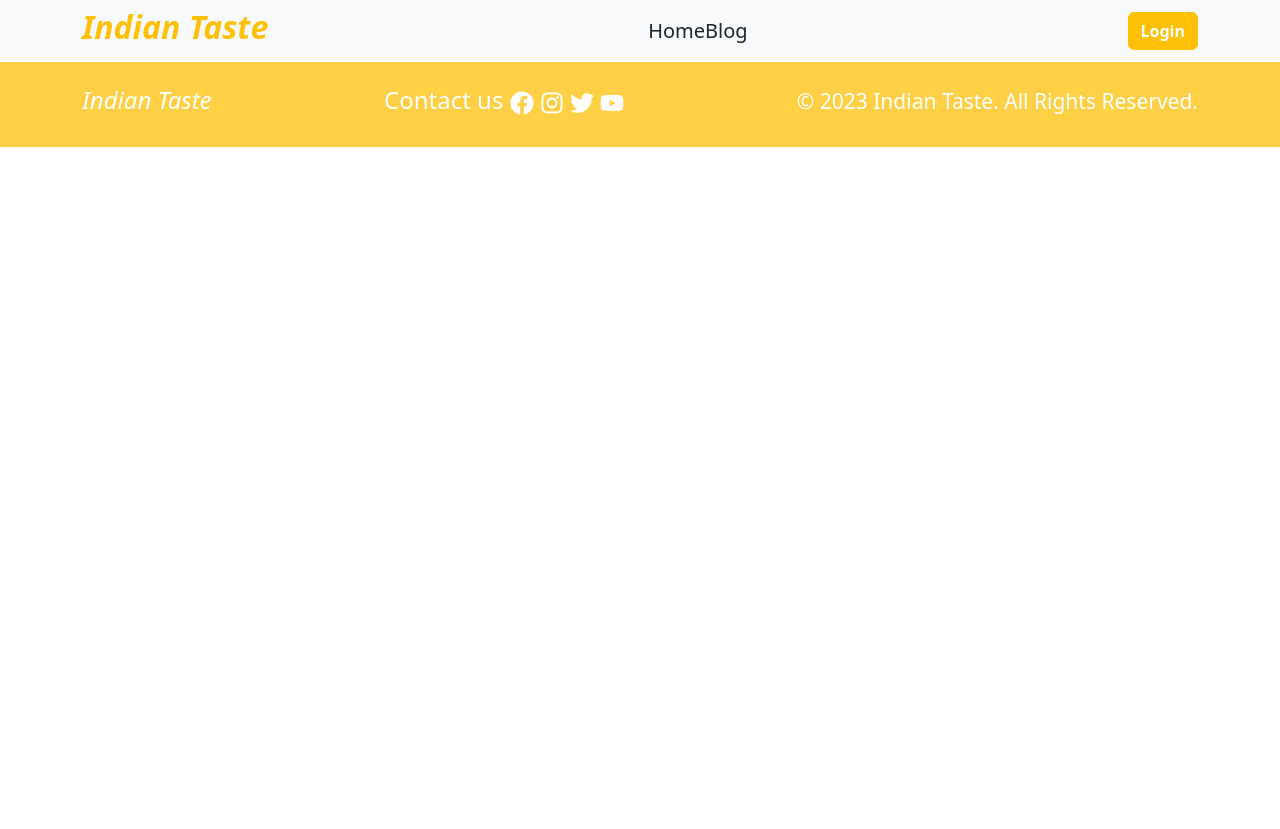
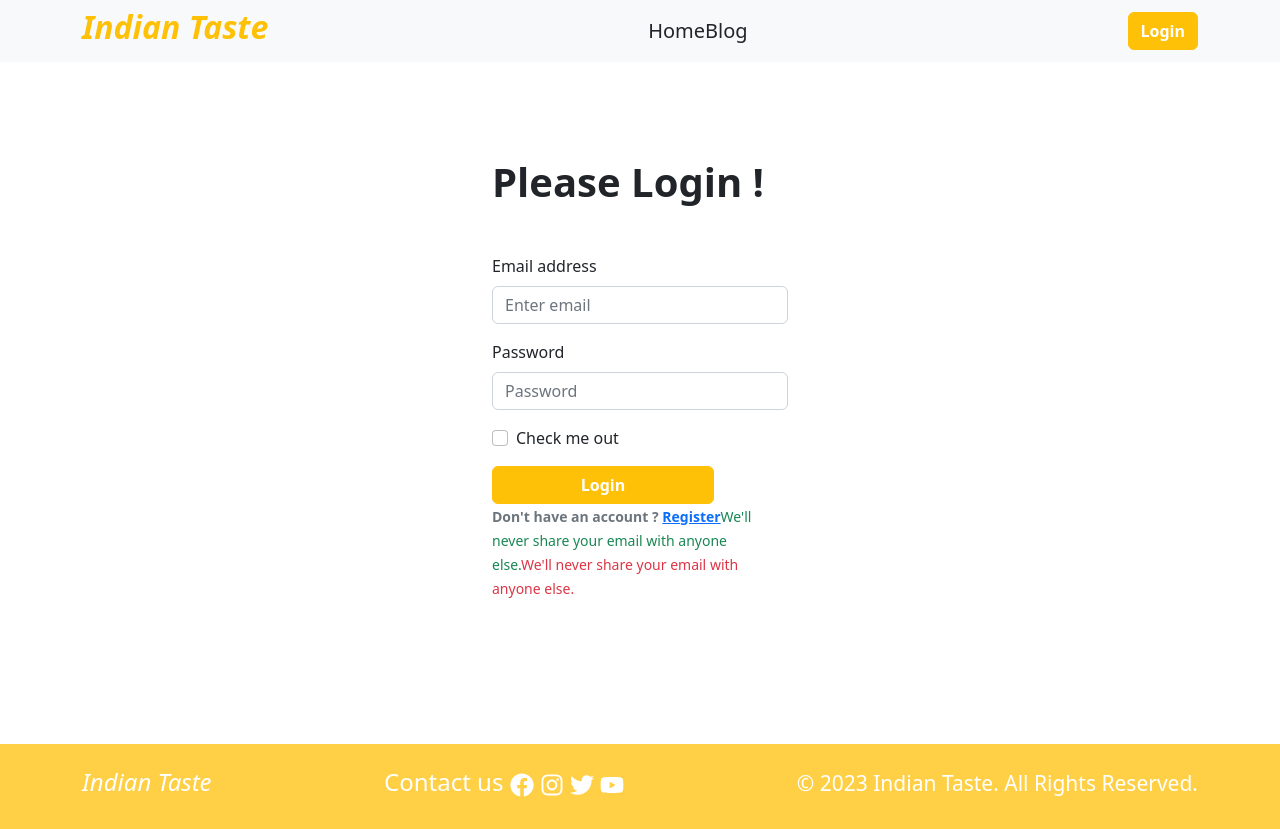
Before and after one commit to Towhid-Raiyan/Indian-Taste, a React (Vite) app: page /login in a window 1280 px wide. Before the commit the page ends 800 px from the top, so only its background shows below. Built offline with nearby package versions, Linux system fonts and the light colour scheme; no server answers.

Commit message:
login  page  added

```diff
--- a/src/pages/login/Login/Login.jsx
+++ b/src/pages/login/Login/Login.jsx
@@ -4,7 +4,36 @@ import { Link } from 'react-router-dom';
 
 const Login = () => {
     return (
-        <div></div>
+        <Container className='my-5 py-5 w-25'>
+            <h2 className='fs-1 fw-bolder'>Please Login !</h2>
+            <Form className='my-5 bg-warning-subtle'>
+                <Form.Group className="mb-3" controlId="formBasicEmail">
+                    <Form.Label>Email address</Form.Label>
+                    <Form.Control type="email" name='email' placeholder="Enter email" required/>
+                </Form.Group>
+
+                <Form.Group className="mb-3" controlId="formBasicPassword">
+                    <Form.Label>Password</Form.Label>
+                    <Form.Control type="password" name='password' placeholder="Password" required/>
+                </Form.Group>
+                <Form.Group className="mb-3" controlId="formBasicCheckbox">
+                    <Form.Check type="checkbox" label="Check me out" />
+                </Form.Group>
+                <Button variant="warning w-75 text-white fw-bold" type="submit">
+                    Login
+                </Button>
+                <br />
+                <Form.Text className="text-secondary fw-bold">
+                    Don't have an account ? <Link to='/register'>Register</Link>
+                </Form.Text>
+                <Form.Text className="text-success">
+                    We'll never share your email with anyone else.
+                </Form.Text>
+                <Form.Text className="text-danger">
+                    We'll never share your email with anyone else.
+                </Form.Text>
+            </Form>
+        </Container>
     );
 };
 
```
